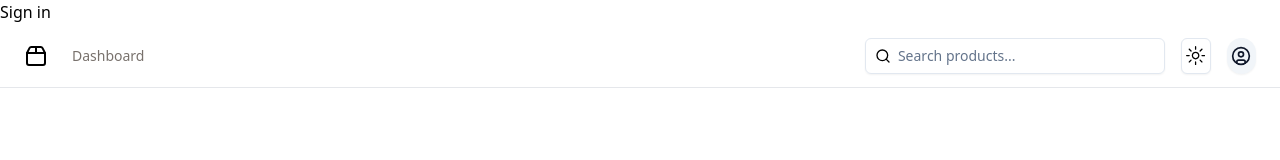
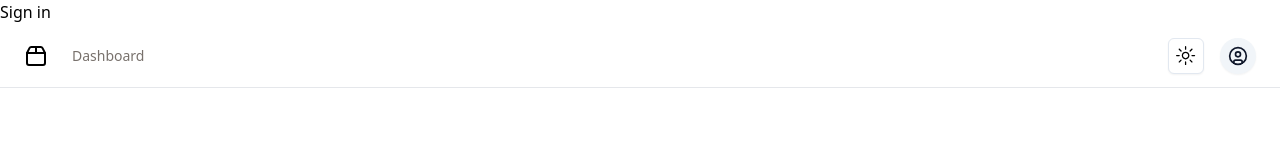
Before and after one commit to FrankieDev/next-forms, a Next.js app: page / in a window 1280 px wide. Shown: the top 160 px of the page. Built offline with nearby package versions, Linux system fonts and the light colour scheme; no server answers; the database is empty.

Commit message:
Refactor layout and remove unused code

```diff
--- a/app/(dashboard)/page.tsx
+++ b/app/(dashboard)/page.tsx
@@ -12,7 +12,6 @@ import { Button } from '@/components/ui/button'
 import { columns } from './columns'
 import { DataTable } from './data-table'
 import { useEffect, useState } from 'react'
-import Header from '../ui/Header'
 import NewForm from './components/NewForm'
 import { BiDesktop } from 'react-icons/bi'
 
@@ -45,7 +44,6 @@ export default function Home() {
   // Define other routes and logic
   return (
     <div>
-      <Header />
       <main className='flex min-h-screen flex-col items-center p-24'>
         <div className='container flex gap-5 mb-10'>
           <Card className='basis-1/4 bg-violet-50 flex flex-col justify-between'>
--- a/app/layout.tsx
+++ b/app/layout.tsx
@@ -1,5 +1,6 @@
 import React from 'react'
 import { ThemeProvider } from '@/components/theme-provider'
+import Header from '@/app/ui/Header'
 import type { Metadata } from 'next'
 import { Inter as FontSans } from 'next/font/google'
 import './globals.css'
@@ -47,6 +48,8 @@ export default async function RootLayout({
                 <UserButton />
               </SignedIn>
             </header>
+            <Header />
+
             <main>
               <div className='flex min-h-screen w-full flex-col'>
                 {children}
--- a/app/ui/Header.tsx
+++ b/app/ui/Header.tsx
@@ -1,7 +1,6 @@
 import React from 'react'
 import Link from 'next/link'
 import { ModeToggle } from '@/components/DarkModeToggle'
-
 import { CircleUser, Menu, Package2, Search } from 'lucide-react'
 import { Button } from '@/components/ui/button'
 import { Input } from '@/components/ui/input'
@@ -10,7 +9,7 @@ import MenuAccount from '@/components/ui/MenuAccount'
 
 export default function Header() {
   return (
-    <header className='sticky top-0 flex h-16 items-center gap-4 border-b bg-white px-4 md:px-6'>
+    <header className='sticky top-0 flex flex-row h-16 items-center gap-4 border-b bg-white px-4 md:px-6'>
       <nav className='hidden flex-col gap-6 text-lg font-medium md:flex md:flex-row md:items-center md:gap-5 md:text-sm lg:gap-6'>
         <Link
           href='#'
@@ -23,6 +22,10 @@ export default function Header() {
           Dashboard
         </Link>
       </nav>
+      <div className='flex items-center gap-4 md:ml-auto md:gap-2 lg:gap-4'>
+        <ModeToggle />
+        <MenuAccount />
+      </div>
       <Sheet>
         <SheetTrigger asChild>
           <Button variant='outline' size='icon' className='shrink-0 md:hidden'>
@@ -69,20 +72,6 @@ export default function Header() {
           </nav>
         </SheetContent>
       </Sheet>
-      <div className='flex w-full items-center gap-4 md:ml-auto md:gap-2 lg:gap-4'>
-        <form className='ml-auto flex-1 sm:flex-initial'>
-          <div className='relative'>
-            <Search className='absolute left-2.5 top-2.5 h-4 w-4 text-muted-foreground' />
-            <Input
-              type='search'
-              placeholder='Search products...'
-              className='pl-8 sm:w-[300px] md:w-[200px] lg:w-[300px]'
-            />
-          </div>
-        </form>
-      </div>
-      <ModeToggle />
-      <MenuAccount />
     </header>
   )
 }
```
